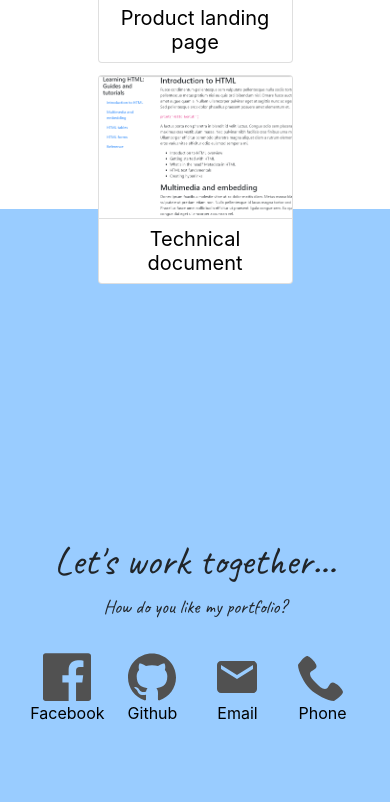
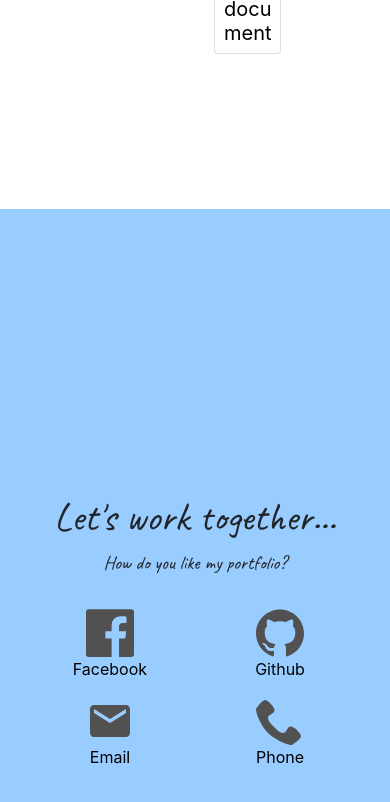
Before and after one commit to YameiSong/FCC-Projects, a plain HTML site: page Personal-portfolio-webpage/index.html in a window 390 px wide. Shown: the part 1479-2281 px from the top of the page. Drawn offline with nearby package versions, Linux system fonts and the light colour scheme.

Commit message:
change layout of card set

```diff
--- a/Personal-portfolio-webpage/index.html
+++ b/Personal-portfolio-webpage/index.html
@@ -86,7 +86,7 @@
                     <p>How do you like my portfolio?</p>
                 </div>
                 <div class="row">
-                    <div class="col-3 icon">
+                    <div class="col-6 col-md-3 icon">
                         <div class="whole">
                             <a href="https://www.facebook.com/profile.php?id=100014631044624" target="_blank"
                                 rel="noopener noreferrer">
@@ -95,15 +95,15 @@
                             </a>
                         </div>
                     </div>
-                    <div class="col-3 icon">
-                        <a href="https://github.com/YameiSong" target="_blank" rel="noopener noreferrer" id="profile-link">
+                    <div class="col-6 col-md-3 icon">
+                        <a href="https://github.com/YameiSong" target="_blank" rel="noopener noreferrer" id="">
                             <div class="whole">
                                 <img src="images/github.svg" alt="Github">
                                 <p>Github</p>
                             </div>
                         </a>
                     </div>
-                    <div class="col-3 icon">
+                    <div class="col-6 col-md-3 icon">
                         <a href="mailto:ymsongx@icloud.com">
                             <div class="whole">
                                 <img src="images/email.svg" alt="Email">
@@ -111,7 +111,7 @@
                             </div>
                         </a>
                     </div>
-                    <div class="col-3 icon">
+                    <div class="col-6 col-md-3 icon">
                         <a href="tel:+8600000000000">
                             <div class="whole">
                                 <img src="images/phone.svg" alt="Phone">
--- a/Personal-portfolio-webpage/mystyle.css
+++ b/Personal-portfolio-webpage/mystyle.css
@@ -47,7 +47,7 @@ a {
     justify-content: center;
 }
 
-@media (min-width: 576px) {
+@media (min-width: 300px) {
     .card-columns {
       -webkit-column-count: 2;
       -moz-column-count: 2;
```
